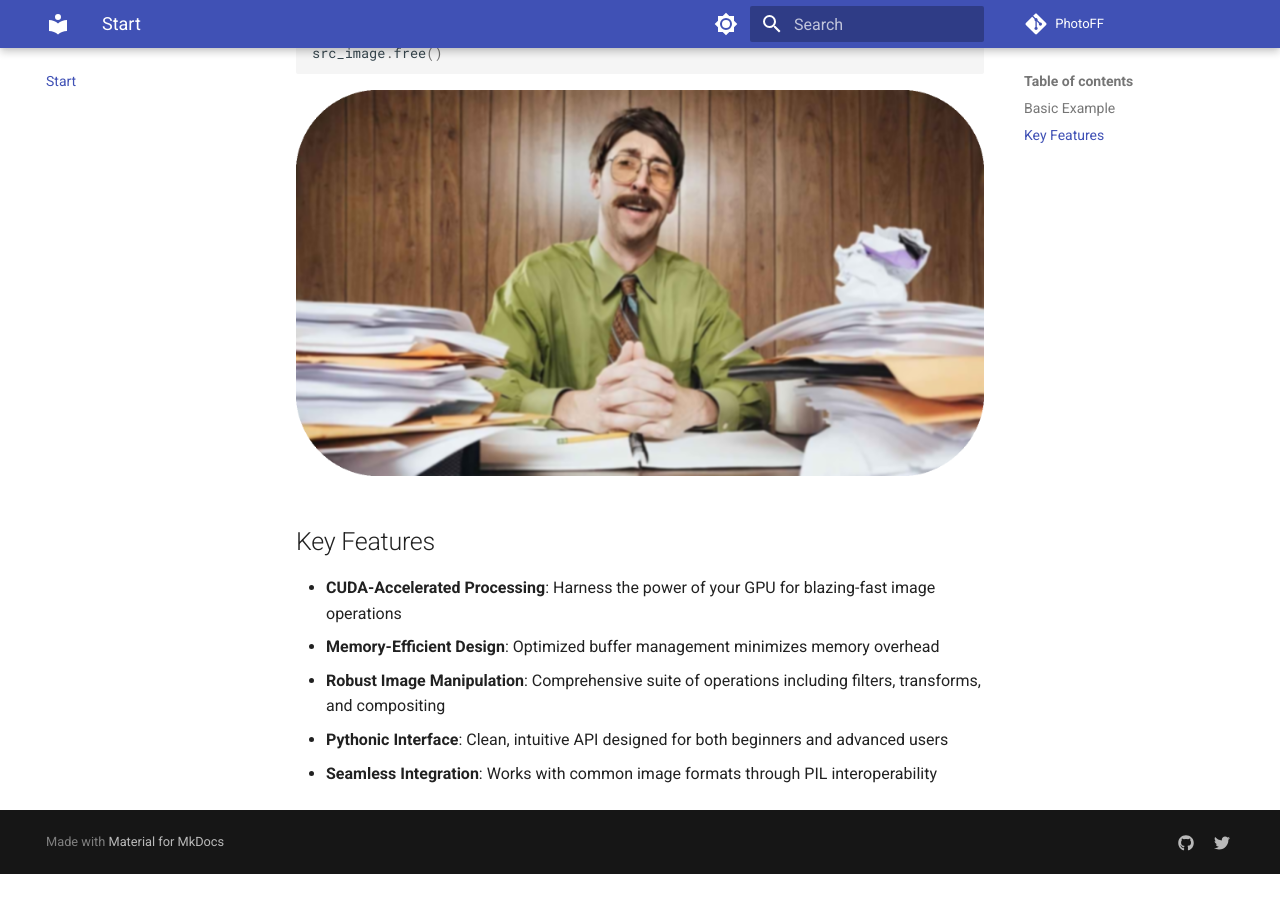
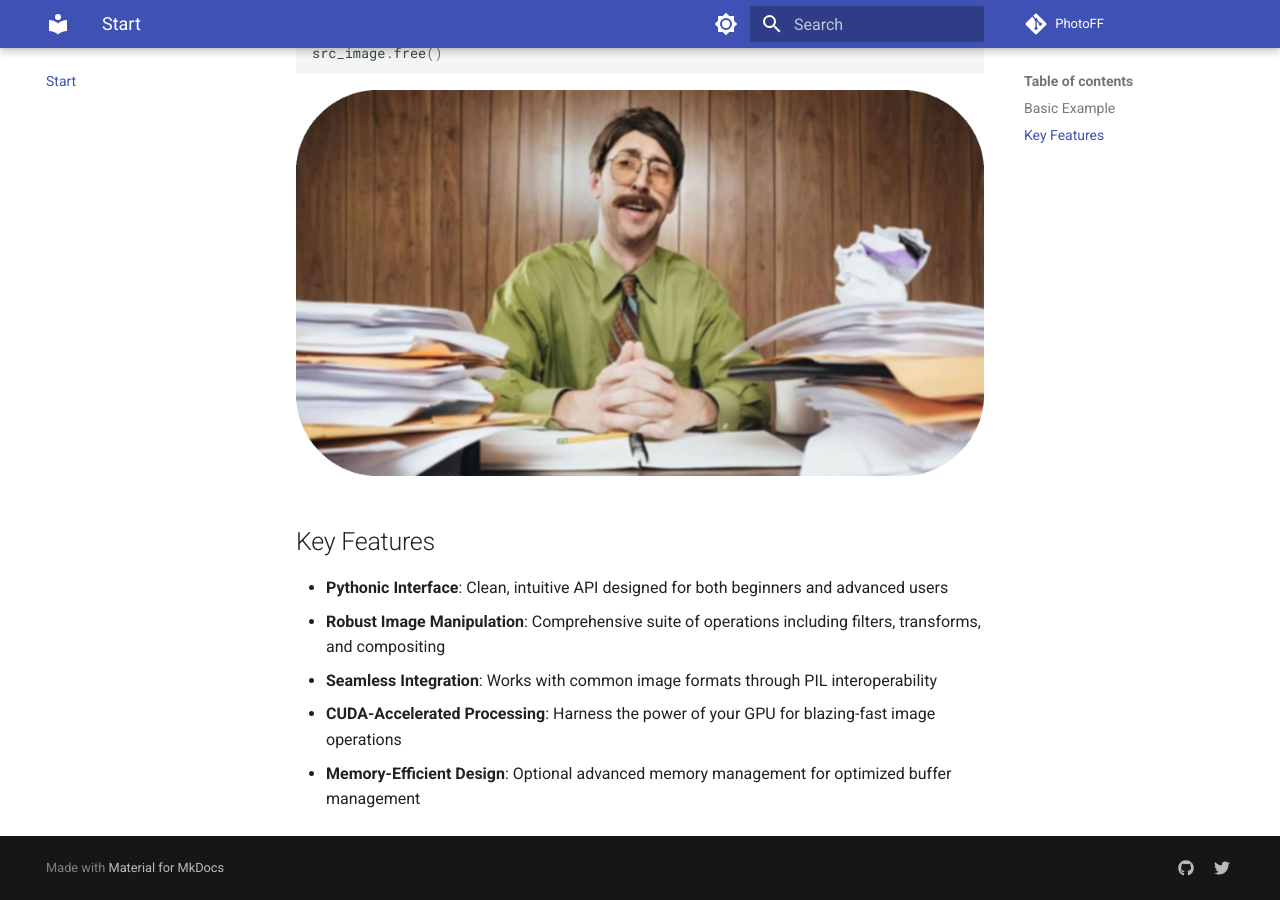
Before and after one commit to offerrall/photoff, an MkDocs documentation site: the page built from docs/index.md, in a window 1280 px wide and 900 px high, scrolled down 966 px. Built offline with MkDocs 1.6.1 and Material for MkDocs 9.7.7, drawn with Linux system fonts in a browser that asks for light colours; comment, search, counter and statistics services are not loaded; before the commit the page ends 1840 px from its top, so only the background shows below that.

Commit message:
Update documentation: reorder key features in index.md for clarity and enhance memory management description

```diff
--- a/docs/index.md
+++ b/docs/index.md
@@ -27,8 +27,8 @@ src_image.free()
 
 ## Key Features
 
+- **Pythonic Interface**: Clean, intuitive API designed for both beginners and advanced users
+- **Robust Image Manipulation**: Comprehensive suite of operations including filters, transforms, and compositing
+- **Seamless Integration**: Works with common image formats through PIL interoperability
 - **CUDA-Accelerated Processing**: Harness the power of your GPU for blazing-fast image operations
-- **Memory-Efficient Design**: Optimized buffer management minimizes memory overhead
-- **Robust Image Manipulation**: Comprehensive suite of operations including filters, transforms, and compositing
-- **Pythonic Interface**: Clean, intuitive API designed for both beginners and advanced users
-- **Seamless Integration**: Works with common image formats through PIL interoperability
+- **Memory-Efficient Design**: Optional advanced memory management for optimized buffer management
```
